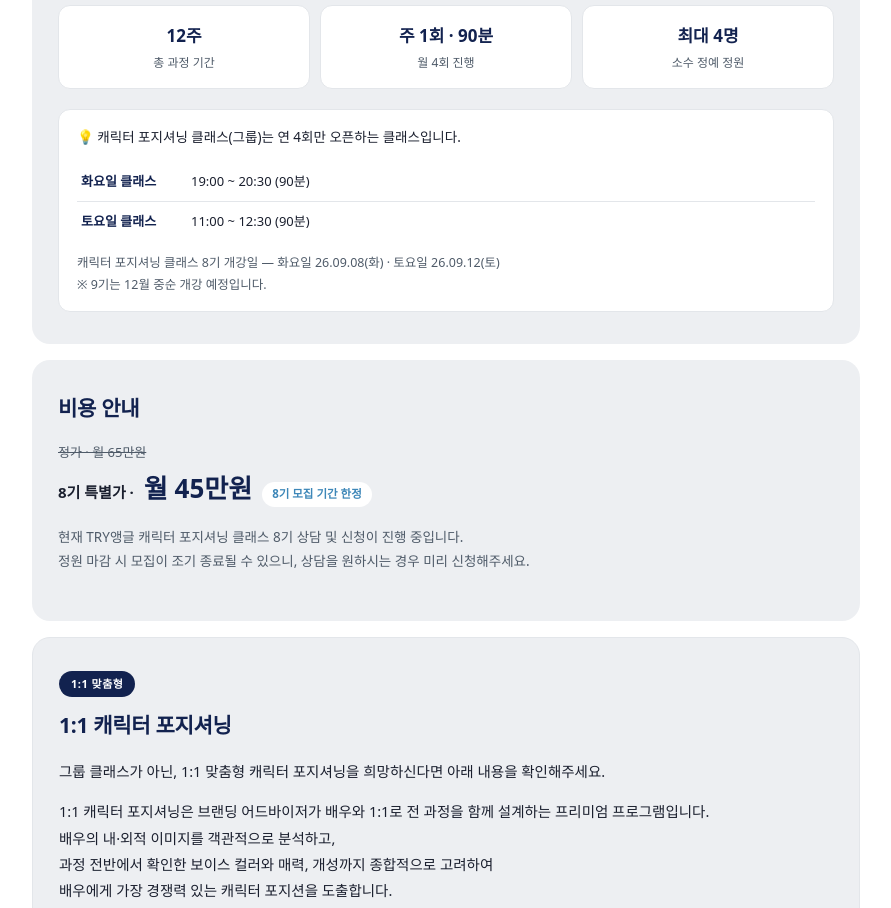
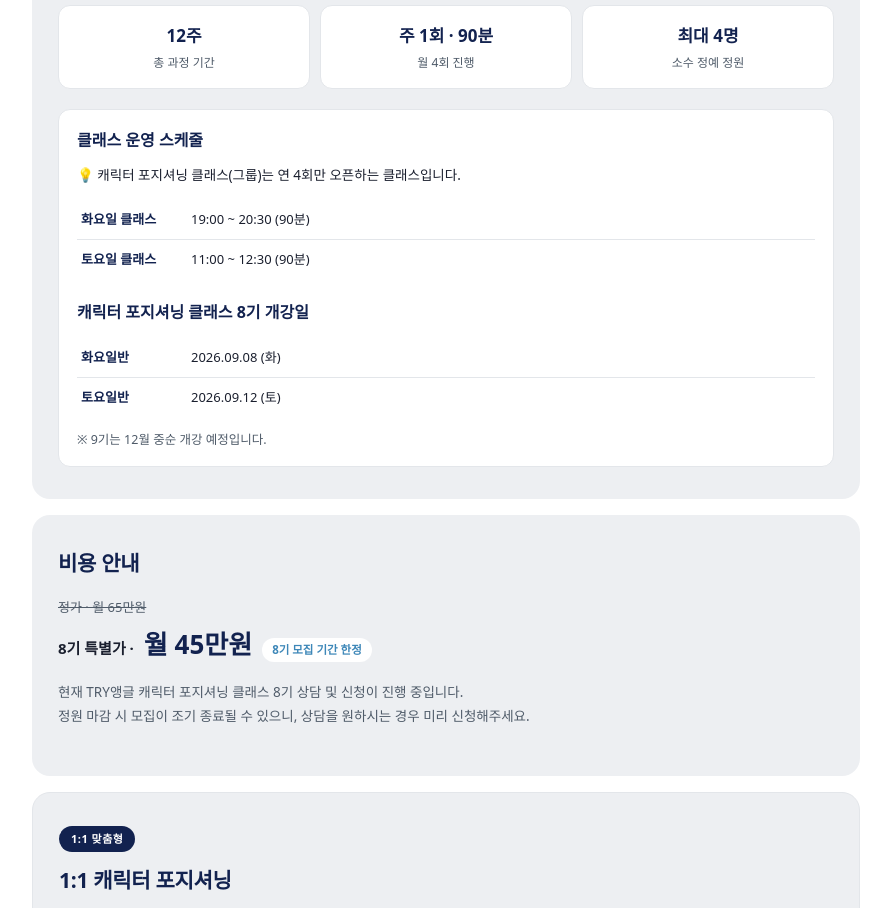
Before and after one commit to tkddnjs2959-lab/tryangle-homepage, a Next.js app: page / in a window 1280 px wide. Shown: the part 2320-3228 px from the top of the page, without its empty margins (194-1085 px from the left). Built offline with nearby package versions, Linux system fonts and the light colour scheme.

Commit message:
진행 방식 섹션 스케줄 안내 가독성 개선
- '클래스 운영 스케줄', '8기 개강일' 소제목 추가 및 강조
- 개강일 일정을 표 형식으로 정리

```diff
--- a/src/app/page.module.css
+++ b/src/app/page.module.css
@@ -212,6 +212,7 @@
   margin-top: 20px;
 }
 .calloutSub { font-size: 12.5px; color: var(--sub); line-height: 1.7; margin: 10px 0 0; }
+.calloutTitle { font-size: 16px; font-weight: 800; color: var(--navy); margin: 0 0 10px; }
 .schedule { width: 100%; border-collapse: collapse; margin: 12px 0; font-size: 13px; }
 .schedule td { padding: 8px 4px; border-bottom: 1px solid var(--sky-line); }
 .schedule td:first-child { font-weight: 700; color: var(--navy); width: 110px; }
--- a/src/app/page.tsx
+++ b/src/app/page.tsx
@@ -200,6 +200,7 @@ export default function Home() {
           </div>
 
           <div className={styles.callout}>
+            <p className={styles.calloutTitle}>클래스 운영 스케줄</p>
             💡 캐릭터 포지셔닝 클래스(그룹)는 연 4회만 오픈하는 클래스입니다.
             <table className={styles.schedule}>
               <tbody>
@@ -213,10 +214,21 @@ export default function Home() {
                 </tr>
               </tbody>
             </table>
-            <p className={styles.calloutSub}>
-              캐릭터 포지셔닝 클래스 8기 개강일 — 화요일 26.09.08(화) · 토요일 26.09.12(토)
-              <br />※ 9기는 12월 중순 개강 예정입니다.
-            </p>
+
+            <p className={styles.calloutTitle} style={{ marginTop: 20 }}>캐릭터 포지셔닝 클래스 8기 개강일</p>
+            <table className={styles.schedule}>
+              <tbody>
+                <tr>
+                  <td>화요일반</td>
+                  <td>2026.09.08 (화)</td>
+                </tr>
+                <tr>
+                  <td>토요일반</td>
+                  <td>2026.09.12 (토)</td>
+                </tr>
+              </tbody>
+            </table>
+            <p className={styles.calloutSub}>※ 9기는 12월 중순 개강 예정입니다.</p>
           </div>
         </section>
 
```
